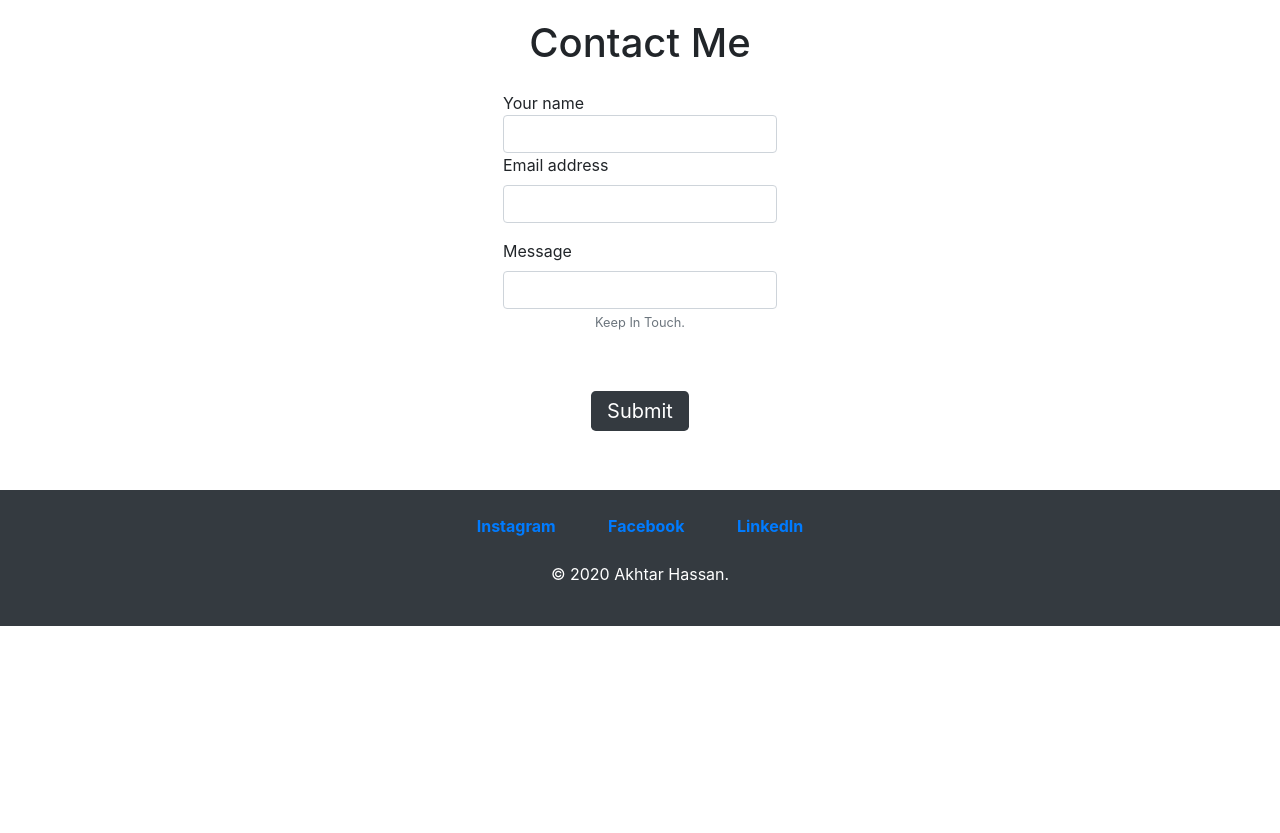
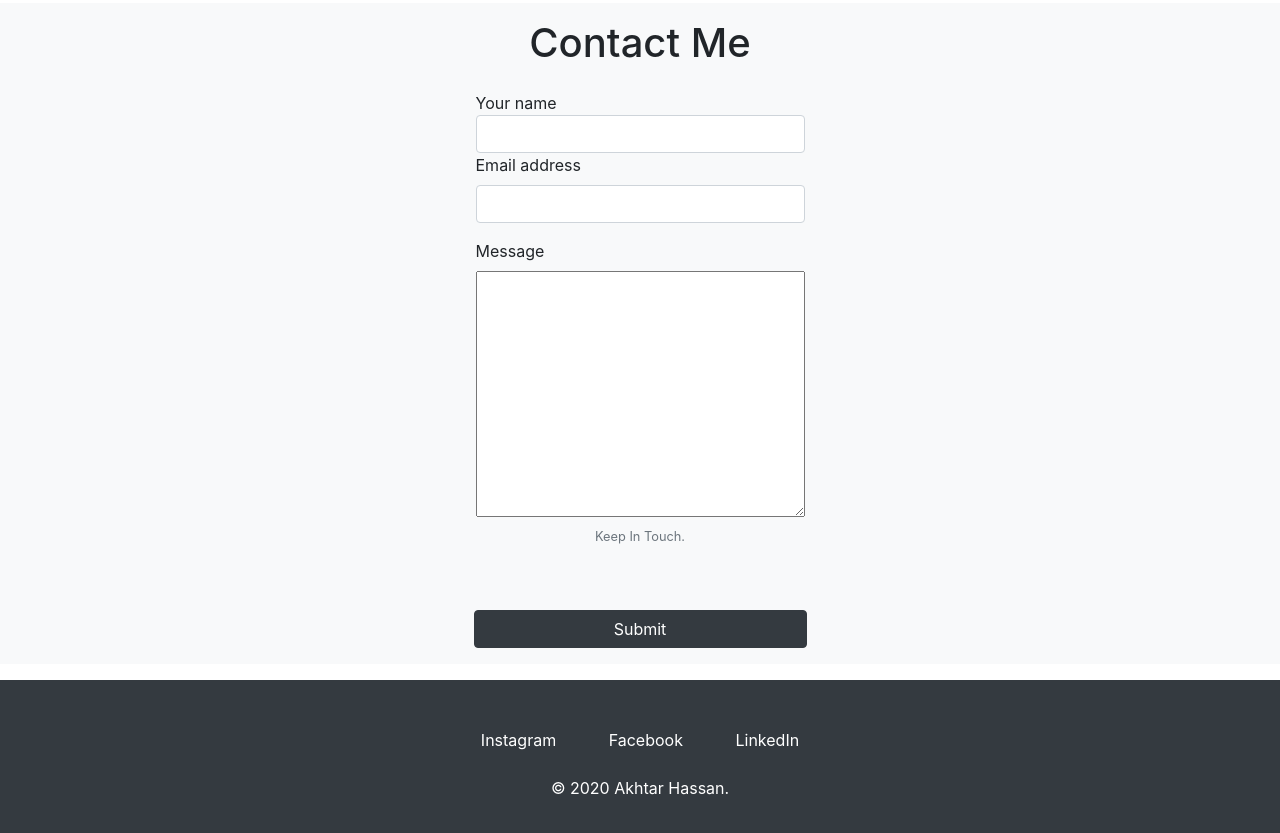
Before and after one commit to athz95/Personal-Site, a plain HTML site: page index.html in a window 1280 px wide. Shown: the part 1758-2591 px from the top of the page. Before the commit the page ends 2384 px from the top, so only its background shows below. Drawn offline with nearby package versions, Linux system fonts and the light colour scheme.

Commit message:
Update index.html

```diff
--- a/index.html
+++ b/index.html
@@ -129,27 +129,27 @@
 </section>
 
 
-<section class="bg-white">
+<section class="bg-light " >
     <div class="container ">
        <h1 id="contact" class="text-center pt-3">Contact Me</h1>
        <div class="row row justify-content-center">
-        <form class="pb-5 pt-3">
+        <form class="pb-5 pt-3" action="mailto:akhtarhassan1520@gmail.com" method="POST" enctype="text/plain">
             <div class="form-group>
               <label for="exampleInputName1">Your name</label>
-              <input type="text" class="form-control" id="exampleInputName1">
+              <input type="text" name="your name" class="form-control" id="exampleInputName1">
             </div>
             <div class="form-group">
                 <label for="exampleInputEmail1">Email address</label>
-                <input type="email" class="form-control" id="exampleInputEmail1" aria-describedby="emailHelp">
+                <input type="email" name="your email" class="form-control" id="exampleInputEmail1" aria-describedby="emailHelp">
               </div>
               <div class="form-group">
-                <label for="exampleInputMessag1">Message</label>
-                <input type="text" class="form-control" id="exampleInputMessage1" >
+                <label for="exampleInputMessag1">Message</label> <br>
+                  <textarea name="Your Message" rows="10" cols="30"></textarea><br>
                 <small id="emailHelp" class="form-text text-muted text-center">Keep In Touch.</small>
               </div>
             </div>
-            <div class="form-group text-center pb-5">
-            <a class="btn-dark btn-lg" href=mailto:akhtarhassan1520@gmail.com" style="width: 40%; text-decoration: none;">Submit</a>
+            <div class="form-group text-center pb-3">
+              <input type="submit" name="" value="Submit" class="btn btn-dark" style="width: 30%;">
 
             </div>
           </form>
@@ -158,11 +158,11 @@
 </section>
 
     <section class="bg-dark">
-        <div class="container p-4 text-white text-center">
+        <div class="container p-5 text-white text-center">
             <footer>
-                    <a class="footer-link p-4 alert-link" href="https://www.instagram.com/___athz/">Instagram</a>
-                    <a class="footer-link p-4 alert-link" href="https://www.facebook.com/akhtar.athu">Facebook</a>
-                    <a class="footer-link p-4 alert-link" href="https://www.linkedin.com/in/akhtar-hassan-753a821a5/">LinkedIn</a>
+                    <a class="footer-link p-4 text-white" href="https://www.instagram.com/___athz/">Instagram</a>
+                    <a class="footer-link p-4 text-white" href="https://www.facebook.com/akhtar.athu">Facebook</a>
+                    <a class="footer-link p-4 text-white" href="https://www.linkedin.com/in/akhtar-hassan-753a821a5/">LinkedIn</a>
 
                     <br><br>
                     <p class="copyright">© 2020 Akhtar Hassan.</p>
```
